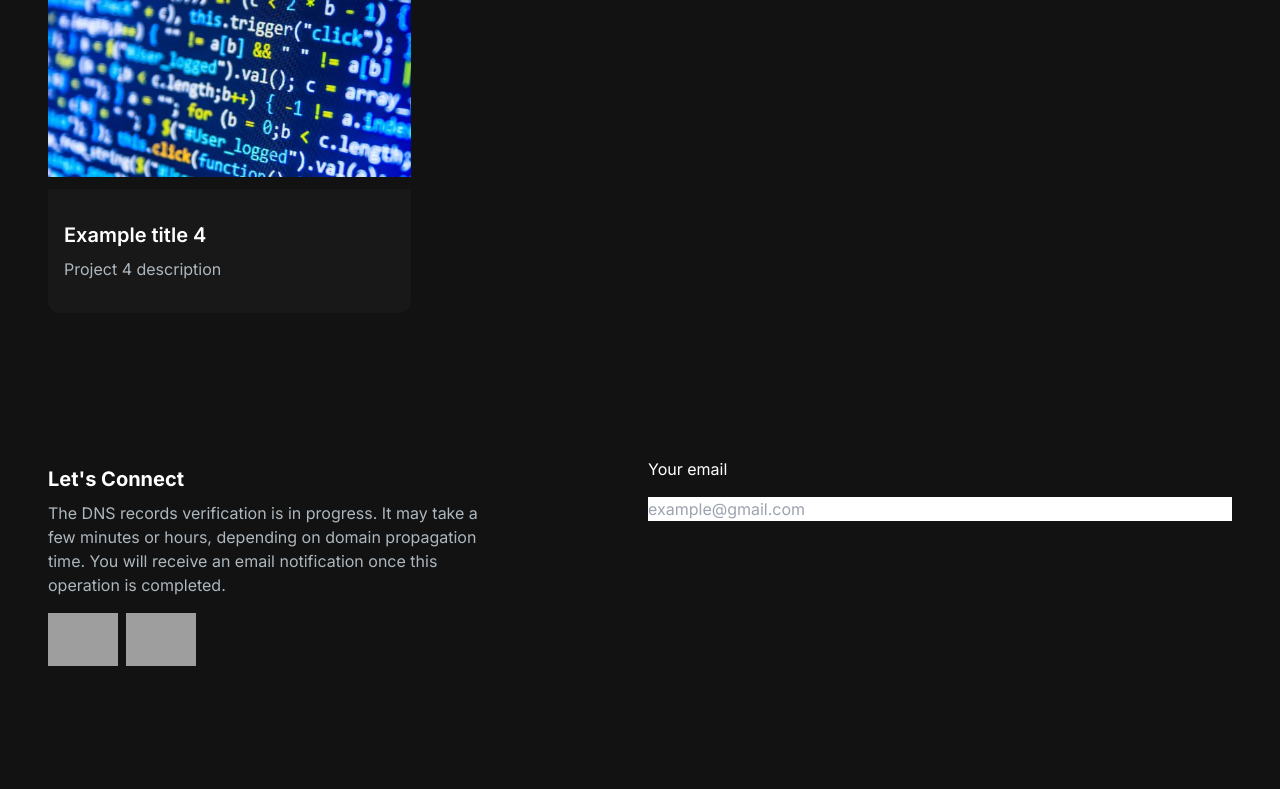
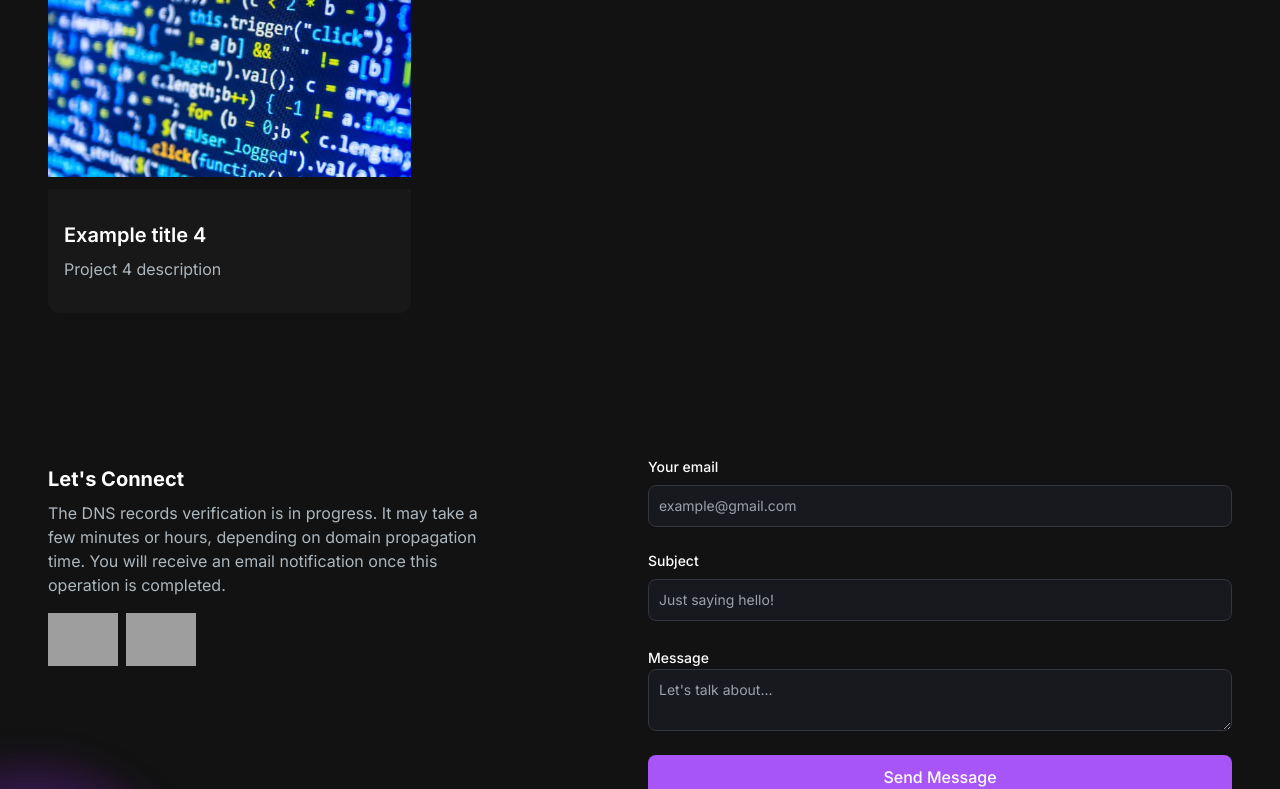
Before and after one commit to arturgesiarz/arturgesiarz.pl, a Next.js app: page / in a window 1280 px wide. Shown: the part 2000-2789 px from the top of the page. Built offline with nearby package versions, Linux system fonts and the light colour scheme; grey boxes are pictures that could not be loaded.

Commit message:
Implemeneted Foots

```diff
--- a/src/app/components/EmailSection.jsx
+++ b/src/app/components/EmailSection.jsx
@@ -5,8 +5,12 @@ import Link from "next/link";
 import Image from "next/image";
 const EmailSection = () => {
     return (
-        <section className="grid md:grid-cols-2 my-12 md:my-12 py-24 gap-4">
-            <div>
+        <section className="grid md:grid-cols-2 my-12 md:my-12 py-24 gap-4 relative">
+            <div className="bg-[radial-gradient(ellipse_at_center,_var(--tw-gradient-stops))]
+            from-purple-900 to-transparent rounded-full h-80 w-80 z-0 blur-lg absolute top-3/4 -left-4
+            transform -translate-x-1/2 -translate-1/2">
+            </div>
+            <div className="z-10">
                 <h5 className="text-xl font-bold text-white my-2">Let's Connect</h5>
                 <p className="text-[#ADB7BE] mb-4 max-w-md">
                     {" "}
@@ -25,16 +29,46 @@ const EmailSection = () => {
                 </div>
             </div>
             <div>
-                <form className="flex flex-col gap-4">
-                <label htmlFor="email" className="text-white">
+                <form className="flex flex-col">
+                    <div className="mb-6">
+                        <label htmlFor="email" className="text-white block mb-2 text-sm font-medium">
                             Your email
                         </label>
                         <input
                             type="email"
                             id="email"
                             required
-                    placeholder="example@gmail.com"
+                            className="bg-[#18191E] border border-[#33353F] placeholder-[#9CA2A9]
+                            text-gray-100 text-sm rounded-lg block w-full p-2.5"
+                            placeholder="example@gmail.com"/>
+                    </div>
+                    <div className="mb-6">
+                        <label htmlFor="subject" className="text-white block mb-2 text-sm font-medium">
+                            Subject
+                        </label>
+                        <input
+                            type="text"
+                            id="subject"
+                            required
+                            className="bg-[#18191E] border border-[#33353F] placeholder-[#9CA2A9]
+                            text-gray-100 text-sm rounded-lg block w-full p-2.5"
+                            placeholder="Just saying hello!"
                         />
+                    </div>
+                    <div className="mb-6">
+                        <label htmlFor="message" className="text-white text-sm mb-2 font-medium">
+                            Message
+                        </label>
+                        <textarea name="message"
+                                  id="message"
+                                  className="bg-[#18191E] border border-[#33353F] placeholder-[#9CA2A9]
+                                    text-gray-100 text-sm rounded-lg block w-full p-2.5"
+                                  placeholder="Let's talk about..."/>
+                    </div>
+                    <button type="submit" className="bg-purple-500 hover:bg-purple-600 text-white
+                    font-medium py-2.5 px-5 rounded-lg w-full">
+                        Send Message
+                    </button>
                 </form>
             </div>
         </section>
--- /dev/null
+++ b/src/app/components/Footer.jsx
@@ -0,0 +1,18 @@
+import React from "react";
+
+const Footer = () => {
+    return (
+        <footer className="footer border border-t-[#33353F] border-l-transparent border-r-transparent text-white">
+            <div className="container p-12 flex justify-between">
+                <span>
+                    LOGO
+                </span>
+                <p className="text-slate-600">
+                    All rights reserved.
+                </p>
+            </div>
+        </footer>
+    )
+}
+
+export default Footer
--- a/src/app/page.js
+++ b/src/app/page.js
@@ -3,6 +3,7 @@ import Navbar from "@/app/components/Navbar";
 import AboutSection from "@/app/components/AboutSection";
 import ProjectSection from "@/app/components/ProjectSection";
 import EmailSection from "@/app/components/EmailSection";
+import Footer from "@/app/components/Footer";
 
 export default function Home() {
   return (
@@ -14,6 +15,7 @@ export default function Home() {
           <ProjectSection />
           <EmailSection />
       </div>
+      <Footer/>
     </main>
   );
 }
```
Lines whose indentation alone changed are shown as unchanged.
